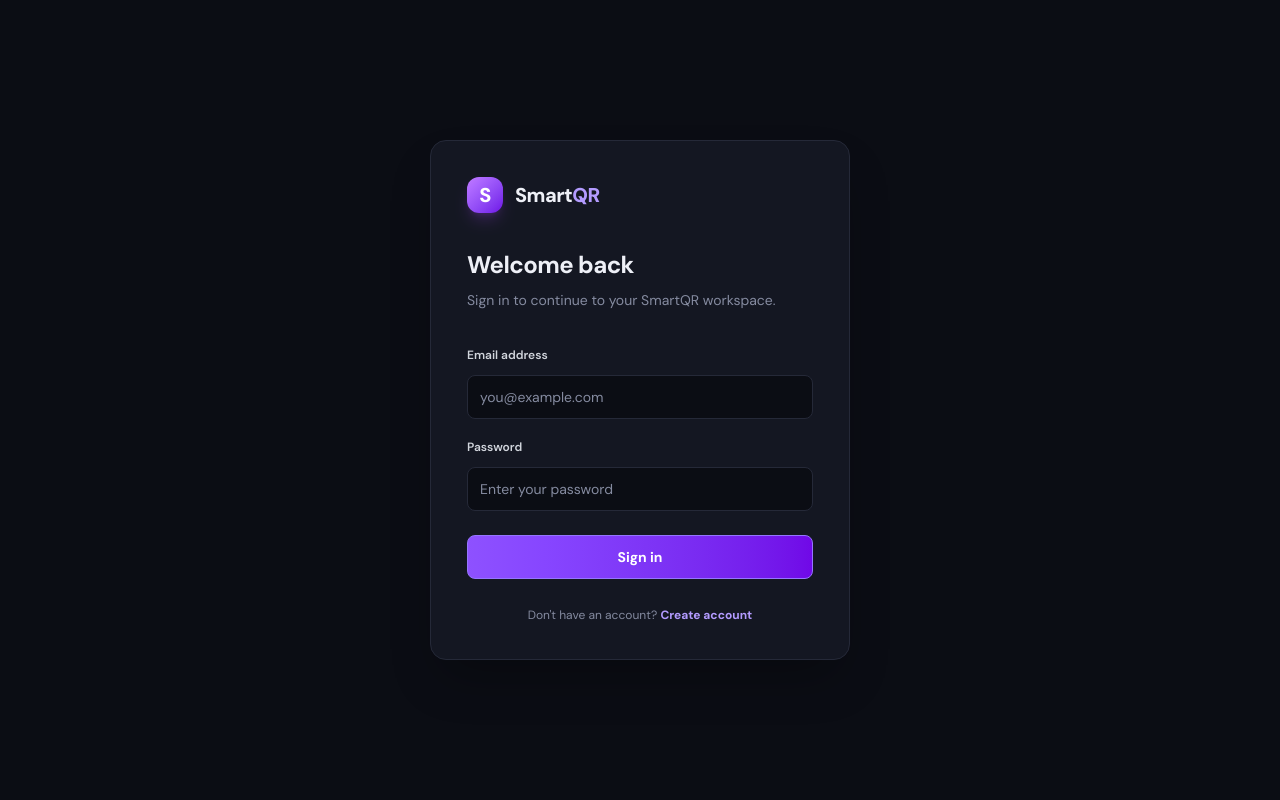
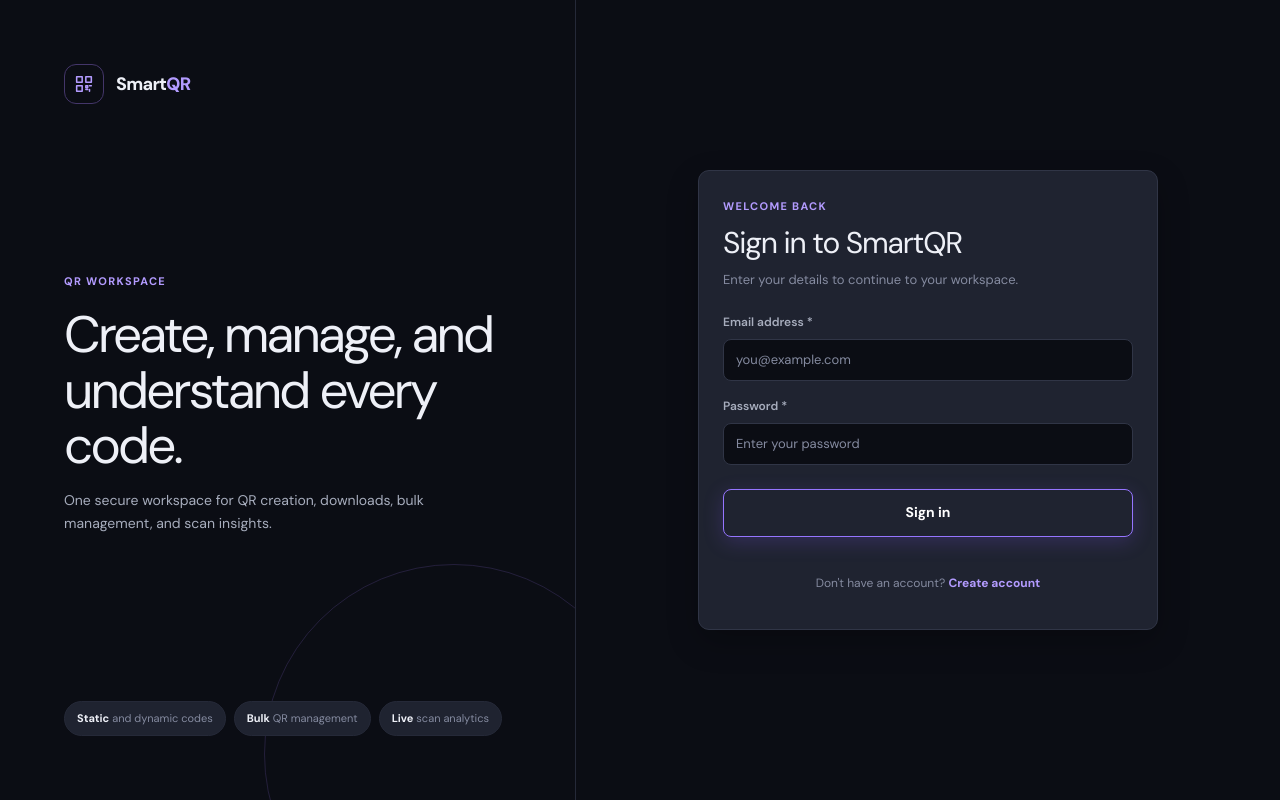
Before and after one commit to Shivaprada-upadya/SmartQR, a React app in the folder frontend/: page / in a window 1280 px wide. Built offline with nearby package versions, Linux system fonts and the light colour scheme; no server answers; the HTML template or start-up script is replaced by a standard one.

Commit message:
feat(auth): redesign login and registration experience

```diff
--- a/frontend/src/App.css
+++ b/frontend/src/App.css
@@ -2,6 +2,201 @@
 .app-shell {
   min-height: 100vh;
   background: var(--background);
+}
+
+.auth-shell {
+  display: grid;
+  min-height: 100vh;
+  grid-template-columns: minmax(280px, 0.9fr) minmax(360px, 1.1fr);
+  background: var(--color-background);
+}
+
+.auth-brand-panel {
+  position: relative;
+  display: flex;
+  min-height: 100vh;
+  flex-direction: column;
+  justify-content: space-between;
+  overflow: hidden;
+  padding: clamp(var(--space-6), 6vw, var(--space-16));
+  border-right: 1px solid var(--border);
+  background:
+    radial-gradient(circle at 20% 18%, var(--color-brand-surface) 0, transparent 32%),
+    linear-gradient(145deg, var(--color-sidebar), var(--color-background));
+}
+
+.auth-brand-panel::after {
+  position: absolute;
+  right: -12%;
+  bottom: -18%;
+  width: 380px;
+  height: 380px;
+  border: 1px solid var(--color-brand-border);
+  border-radius: 50%;
+  opacity: 0.45;
+  content: '';
+  box-shadow:
+    0 0 0 48px var(--color-brand-surface-subtle),
+    0 0 0 96px var(--color-brand-surface-subtle);
+}
+
+.auth-brand,
+.auth-brand-copy,
+.auth-brand-proof {
+  position: relative;
+  z-index: 1;
+}
+
+.auth-brand {
+  display: flex;
+  align-items: center;
+  gap: var(--space-3);
+  width: fit-content;
+  color: var(--color-text-primary);
+  font-size: var(--font-size-heading);
+  font-weight: var(--font-weight-extrabold);
+  letter-spacing: -0.04em;
+}
+
+.auth-brand > span:last-child > span {
+  color: var(--color-brand-light);
+}
+
+.auth-brand-mark {
+  display: grid;
+  width: 40px;
+  height: 40px;
+  place-items: center;
+  border: 1px solid var(--color-brand-border);
+  border-radius: var(--radius-md);
+  background: var(--color-brand-surface);
+  color: var(--color-brand-light);
+}
+
+.auth-brand-mark svg {
+  width: 22px;
+  height: 22px;
+  stroke: currentColor;
+  stroke-width: 1.7;
+  stroke-linecap: round;
+  stroke-linejoin: round;
+}
+
+.auth-brand-copy {
+  max-width: 470px;
+  margin: var(--space-12) 0;
+}
+
+.auth-brand-kicker,
+.auth-heading-kicker {
+  color: var(--color-brand-light);
+  font-size: var(--font-size-micro);
+  font-weight: var(--font-weight-bold);
+  letter-spacing: 0.12em;
+  text-transform: uppercase;
+}
+
+.auth-brand-copy h2 {
+  max-width: 430px;
+  margin: var(--space-4) 0 var(--space-4);
+  color: var(--color-text-primary);
+  font-size: clamp(2rem, 4vw, 3.25rem);
+  line-height: 1.08;
+  letter-spacing: -0.055em;
+}
+
+.auth-brand-copy p {
+  max-width: 410px;
+  margin: 0;
+  color: var(--color-text-secondary);
+  font-size: var(--font-size-body);
+  line-height: var(--line-height-relaxed);
+}
+
+.auth-brand-proof {
+  display: flex;
+  flex-wrap: wrap;
+  gap: var(--space-2);
+}
+
+.auth-brand-proof span {
+  padding: var(--space-2) var(--space-3);
+  border: 1px solid var(--border);
+  border-radius: var(--radius-pill);
+  background: var(--color-surface-raised);
+  color: var(--color-text-muted);
+  font-size: var(--font-size-micro);
+}
+
+.auth-brand-proof strong {
+  color: var(--color-text-primary);
+}
+
+.auth-form-region {
+  display: grid;
+  min-width: 0;
+  place-items: center;
+  padding: clamp(var(--space-5), 5vw, var(--space-12));
+}
+
+.auth-card {
+  width: min(100%, 460px);
+  padding: clamp(var(--space-6), 5vw, var(--space-8));
+}
+
+.auth-heading {
+  margin-bottom: var(--space-6);
+}
+
+.auth-heading h1 {
+  margin: var(--space-2) 0 var(--space-2);
+  color: var(--color-text-primary);
+  font-size: var(--font-size-title);
+  line-height: var(--line-height-tight);
+  letter-spacing: -0.04em;
+}
+
+.auth-heading p {
+  margin: 0;
+  color: var(--color-text-muted);
+  font-size: var(--font-size-body-sm);
+  line-height: var(--line-height-body);
+}
+
+.auth-form {
+  display: grid;
+  gap: var(--space-4);
+}
+
+.auth-form-error {
+  margin: 0;
+  padding: var(--space-3) var(--space-4);
+  border: 1px solid var(--color-danger-border);
+  border-radius: var(--radius-control);
+  background: var(--color-danger-surface);
+  color: var(--color-danger-light);
+  font-size: var(--font-size-caption);
+  line-height: var(--line-height-body);
+}
+
+.auth-submit {
+  width: 100%;
+  margin-top: var(--space-2);
+}
+
+.auth-switch {
+  margin: var(--space-6) 0 0;
+  color: var(--color-text-muted);
+  font-size: var(--font-size-caption);
+  text-align: center;
+}
+
+.auth-switch button {
+  min-height: 44px;
+  border: 0;
+  background: transparent;
+  color: var(--color-brand-light);
+  font-weight: var(--font-weight-bold);
 }
 
 .sidebar {
@@ -912,6 +1107,22 @@ tbody tr:last-child td {
 }
 
 @media (max-width: 1100px) {
+  .auth-shell {
+    grid-template-columns: minmax(260px, 0.75fr) minmax(360px, 1.25fr);
+  }
+
+  .auth-brand-panel {
+    padding: var(--space-6);
+  }
+
+  .auth-brand-copy h2 {
+    font-size: clamp(1.75rem, 4vw, 2.5rem);
+  }
+
+  .auth-brand-proof {
+    display: grid;
+  }
+
   .sidebar {
     width: 76px;
     align-items: center;
@@ -993,6 +1204,33 @@ tbody tr:last-child td {
 }
 
 @media (max-width: 760px) {
+  .auth-shell {
+    grid-template-columns: minmax(0, 1fr);
+  }
+
+  .auth-brand-panel {
+    min-height: auto;
+    padding: var(--space-5) var(--space-4);
+    border-right: 0;
+    border-bottom: 1px solid var(--border);
+  }
+
+  .auth-brand-panel::after,
+  .auth-brand-copy,
+  .auth-brand-proof {
+    display: none;
+  }
+
+  .auth-form-region {
+    align-items: start;
+    min-height: calc(100vh - 72px);
+    padding: var(--space-5) var(--space-4);
+  }
+
+  .auth-card {
+    padding: var(--space-5);
+  }
+
   .qr-filter-controls {
     grid-template-columns: repeat(2, minmax(0, 1fr));
   }
--- a/frontend/src/components/Auth.jsx
+++ b/frontend/src/components/Auth.jsx
@@ -1,6 +1,7 @@
 import PropTypes from 'prop-types'
-import { useState } from 'react'
+import { useRef, useState } from 'react'
 import { login, registerAccount } from '../services/auth.service'
+import { Button, Card, Input } from './ui'
 
 function Auth({ onAuthenticated }) {
   const [mode, setMode] = useState('login')
@@ -9,12 +10,17 @@ function Auth({ onAuthenticated }) {
   const [password, setPassword] = useState('')
   const [error, setError] = useState('')
   const [isSubmitting, setIsSubmitting] = useState(false)
+  const submissionInProgress = useRef(false)
 
   const isRegistering = mode === 'register'
 
   const handleSubmit = async (event) => {
     event.preventDefault()
+
+    if (submissionInProgress.current) return
+
     setError('')
+    submissionInProgress.current = true
     setIsSubmitting(true)
 
     try {
@@ -35,45 +41,68 @@ function Auth({ onAuthenticated }) {
     } catch (requestError) {
       setError(requestError.message || 'Something went wrong. Please try again.')
     } finally {
+      submissionInProgress.current = false
       setIsSubmitting(false)
     }
   }
 
   const switchMode = () => {
+    if (submissionInProgress.current) return
     setMode(isRegistering ? 'login' : 'register')
     setError('')
     setPassword('')
   }
 
   return (
-    <main className="grid min-h-screen place-items-center bg-background px-6 py-10">
-      <section className="w-full max-w-[420px] rounded-2xl border border-border bg-surface p-8 shadow-2xl shadow-black/30 sm:p-9">
-        <a href="/" className="flex w-fit items-center gap-3 text-xl font-extrabold tracking-tight">
-          <span className="grid size-9 place-items-center rounded-xl bg-linear-to-br from-purple-400 to-violet-700 text-white shadow-lg shadow-purple-500/20">
-            S
+    <main className="auth-shell">
+      <section className="auth-brand-panel" aria-label="SmartQR">
+        <a href="/" className="auth-brand" aria-label="SmartQR home">
+          <span className="auth-brand-mark" aria-hidden="true">
+            <svg viewBox="0 0 24 24" fill="none">
+              <path d="M4 4h6v6H4zM14 4h6v6h-6zM4 14h6v6H4z" />
+              <path d="M14 14h2v2h-2zM18 14h2M14 18h2M18 18v2" />
+            </svg>
           </span>
-          <span>Smart<span className="text-brand-light">QR</span></span>
+          <span>Smart<span>QR</span></span>
         </a>
 
-        <div className="mb-7 mt-9">
-          <h1 className="text-2xl font-bold tracking-tight">
-            {isRegistering ? 'Create your account' : 'Welcome back'}
-          </h1>
-          <p className="mt-2 text-sm leading-relaxed text-text-muted">
-            {isRegistering
-              ? 'Sign up to start managing your QR codes.'
-              : 'Sign in to continue to your SmartQR workspace.'}
+        <div className="auth-brand-copy">
+          <span className="auth-brand-kicker">QR workspace</span>
+          <h2>Create, manage, and understand every code.</h2>
+          <p>
+            One secure workspace for QR creation, downloads, bulk management,
+            and scan insights.
           </p>
         </div>
 
-        <form onSubmit={handleSubmit} className="grid gap-3">
+        <div className="auth-brand-proof" aria-label="SmartQR capabilities">
+          <span><strong>Static</strong> and dynamic codes</span>
+          <span><strong>Bulk</strong> QR management</span>
+          <span><strong>Live</strong> scan analytics</span>
+        </div>
+      </section>
+
+      <section className="auth-form-region" aria-labelledby="auth-heading">
+        <Card as="div" variant="raised" padding="lg" className="auth-card">
+          <div className="auth-heading">
+            <span className="auth-heading-kicker">
+              {isRegistering ? 'Get started' : 'Welcome back'}
+            </span>
+            <h1 id="auth-heading">
+              {isRegistering ? 'Create your account' : 'Sign in to SmartQR'}
+            </h1>
+            <p>
+              {isRegistering
+                ? 'Set up your workspace and start managing QR codes.'
+                : 'Enter your details to continue to your workspace.'}
+            </p>
+          </div>
+
+          <form onSubmit={handleSubmit} className="auth-form">
             {isRegistering && (
-            <>
-              <label htmlFor="auth-name" className="mt-2 text-xs font-semibold text-gray-300">
-                Full name
-              </label>
-              <input
+              <Input
                 id="auth-name"
+                label="Full name"
                 type="text"
                 placeholder="Enter your name"
                 value={name}
@@ -81,16 +110,12 @@ function Auth({ onAuthenticated }) {
                 maxLength={100}
                 autoComplete="name"
                 required
-                className="h-11 rounded-lg border border-border bg-background px-3 text-sm transition placeholder:text-text-muted focus:border-brand"
               />
-            </>
             )}
 
-          <label htmlFor="auth-email" className="mt-2 text-xs font-semibold text-gray-300">
-            Email address
-          </label>
-          <input
+            <Input
               id="auth-email"
+              label="Email address"
               type="email"
               placeholder="you@example.com"
               value={email}
@@ -98,14 +123,11 @@ function Auth({ onAuthenticated }) {
               maxLength={255}
               autoComplete="email"
               required
-            className="h-11 rounded-lg border border-border bg-background px-3 text-sm transition placeholder:text-text-muted focus:border-brand"
             />
 
-          <label htmlFor="auth-password" className="mt-2 text-xs font-semibold text-gray-300">
-            Password
-          </label>
-          <input
+            <Input
               id="auth-password"
+              label="Password"
               type="password"
               placeholder={isRegistering ? 'At least 8 characters' : 'Enter your password'}
               value={password}
@@ -114,40 +136,39 @@ function Auth({ onAuthenticated }) {
               maxLength={72}
               autoComplete={isRegistering ? 'new-password' : 'current-password'}
               required
-            className="h-11 rounded-lg border border-border bg-background px-3 text-sm transition placeholder:text-text-muted focus:border-brand"
             />
 
             {error && (
-            <p role="alert" className="rounded-lg border border-red-500/20 bg-red-500/10 p-3 text-xs leading-relaxed text-danger">
+              <p className="auth-form-error" role="alert">
                 {error}
               </p>
             )}
 
-          <button
+            <Button
               type="submit"
+              size="lg"
+              className="auth-submit"
               disabled={isSubmitting}
-            className="mt-3 h-11 rounded-lg border border-brand bg-linear-to-r from-violet-500 to-violet-700 text-sm font-bold text-white transition hover:-translate-y-0.5 hover:shadow-lg hover:shadow-purple-500/20 disabled:cursor-wait disabled:opacity-60"
+              isLoading={isSubmitting}
+              loadingLabel={isRegistering ? 'Creating account' : 'Signing in'}
             >
-            {isSubmitting
-              ? 'Please wait...'
-              : isRegistering
-                ? 'Create account'
-                : 'Sign in'}
-          </button>
+              {isRegistering ? 'Create account' : 'Sign in'}
+            </Button>
           </form>
 
-        <p className="mt-7 text-center text-xs text-text-muted">
+          <p className="auth-switch">
             {isRegistering
               ? 'Already have an account?'
               : "Don't have an account?"}{' '}
             <button
               type="button"
               onClick={switchMode}
-            className="font-bold text-brand-light hover:text-white"
+              disabled={isSubmitting}
             >
               {isRegistering ? 'Sign in' : 'Create account'}
             </button>
           </p>
+        </Card>
       </section>
     </main>
   )
@@ -156,4 +177,5 @@ function Auth({ onAuthenticated }) {
 Auth.propTypes = {
   onAuthenticated: PropTypes.func.isRequired,
 }
+
 export default Auth
```
Also changed, not shown: 1 other file (tests, documents, lock files or other folders). Lines whose indentation alone changed are shown as unchanged.
